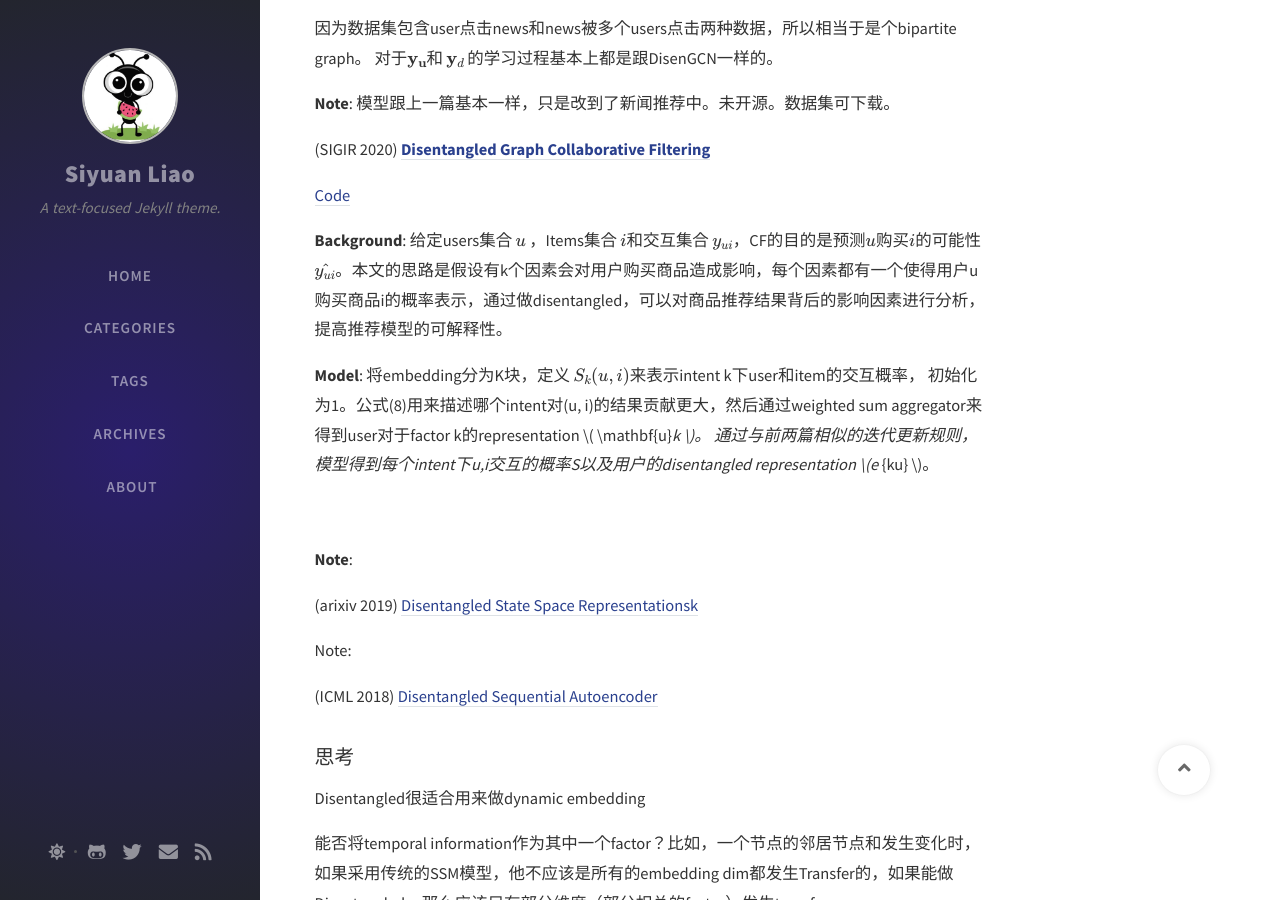
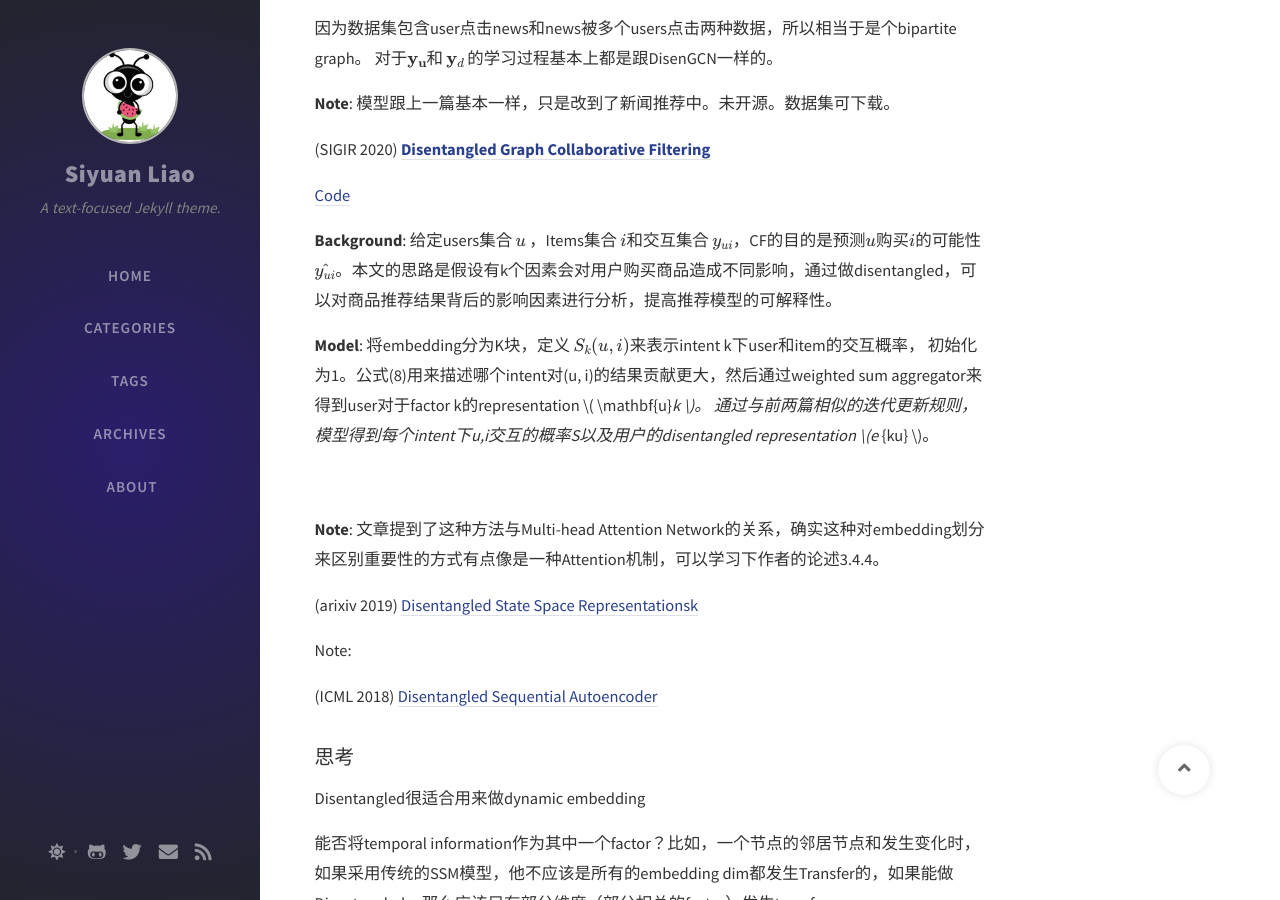
Before and after one commit to SeanLiaoy/seanliaoy.github.io, a Jekyll site: the page built from _posts/2020-10-04-disentangled.md, in a window 1280 px wide and 900 px high, scrolled down 1002 px. Built offline with Jekyll 4.4.1, drawn with Linux system fonts in a browser that asks for light colours; nearby versions of some CDN libraries; comment, search, counter and statistics services are not loaded.

Commit message:
修改文件: _posts/2020-10-04-disentangled.md

```diff
--- a/_posts/2020-10-04-disentangled.md
+++ b/_posts/2020-10-04-disentangled.md
@@ -45,7 +45,7 @@ $$ \mathbf{y}_u = [ c_1, c_2, ..., c_K ] $$
 
 [Code](https://github.com/xiangwang1223/disentangled_graph_collaborative_filtering)
 
-**Background**: 给定users集合 \\( {u} \\) ，Items集合 \\( {i} \\)和交互集合 \\( {y_{ui}} \\)，CF的目的是预测\\( u \\)购买\\( i \\)的可能性 \\( \hat{y_{ui}} \\)。本文的思路是假设有k个因素会对用户购买商品造成影响，每个因素都有一个使得用户u购买商品i的概率表示，通过做disentangled，可以对商品推荐结果背后的影响因素进行分析，提高推荐模型的可解释性。
+**Background**: 给定users集合 \\( {u} \\) ，Items集合 \\( {i} \\)和交互集合 \\( {y_{ui}} \\)，CF的目的是预测\\( u \\)购买\\( i \\)的可能性 \\( \hat{y_{ui}} \\)。本文的思路是假设有k个因素会对用户购买商品造成不同影响，通过做disentangled，可以对商品推荐结果背后的影响因素进行分析，提高推荐模型的可解释性。
 
 **Model**:  将embedding分为K块，定义 \\( S_k(u, i) \\)来表示intent k下user和item的交互概率， 初始化为1。公式(8)用来描述哪个intent对(u, i)的结果贡献更大，然后通过weighted sum aggregator来得到user对于factor k的representation \\( \mathbf{u}_k \\)。
 通过与前两篇相似的迭代更新规则，模型得到每个intent下u,i交互的概率S以及用户的disentangled representation \\(e_{ku} \\)。
@@ -53,7 +53,7 @@ $$ \mathbf{y}_u = [ c_1, c_2, ..., c_K ] $$
 ![Framework](https://i.loli.net/2020/10/10/HLquIXiGyZsK2NT.png)
 
 
-**Note**:
+**Note**:  文章提到了这种方法与Multi-head Attention Network的关系，确实这种对embedding划分来区别重要性的方式有点像是一种Attention机制，可以学习下作者的论述3.4.4。
 
 
 (arixiv 2019) [Disentangled State Space Representationsk](https://arxiv.org/abs/1906.03255)
```
